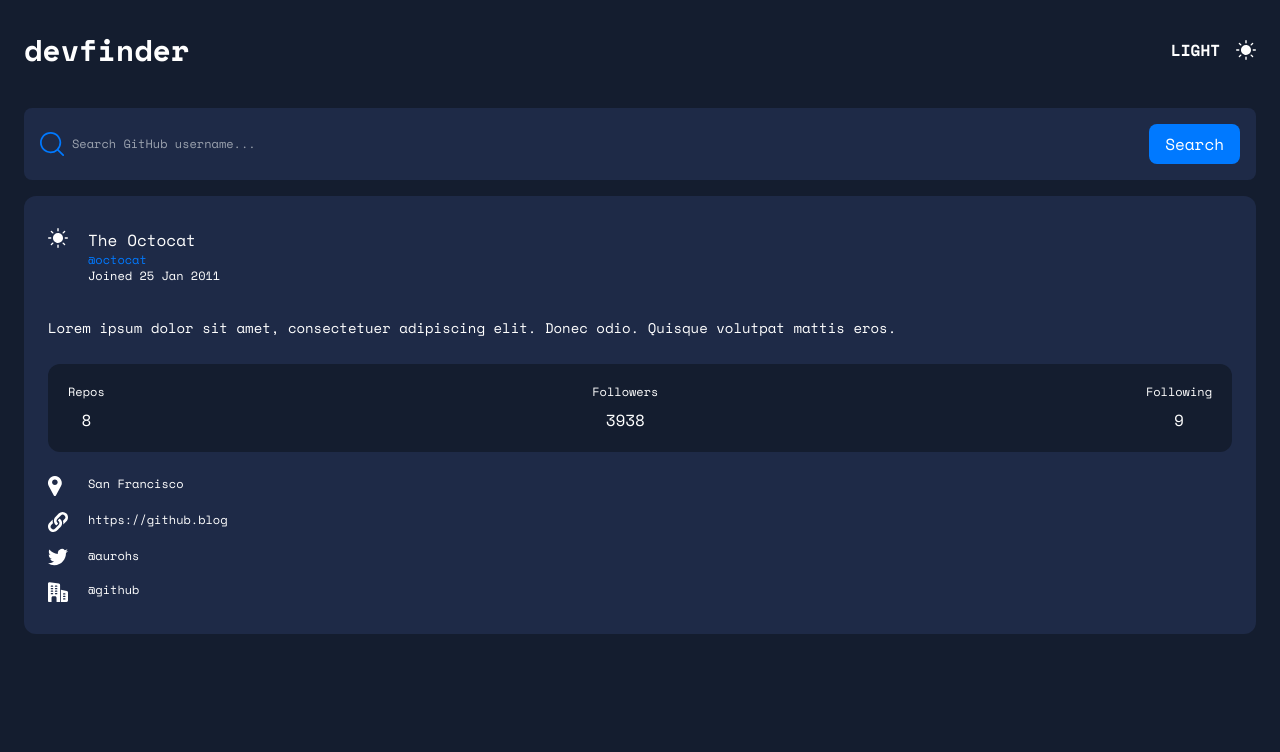
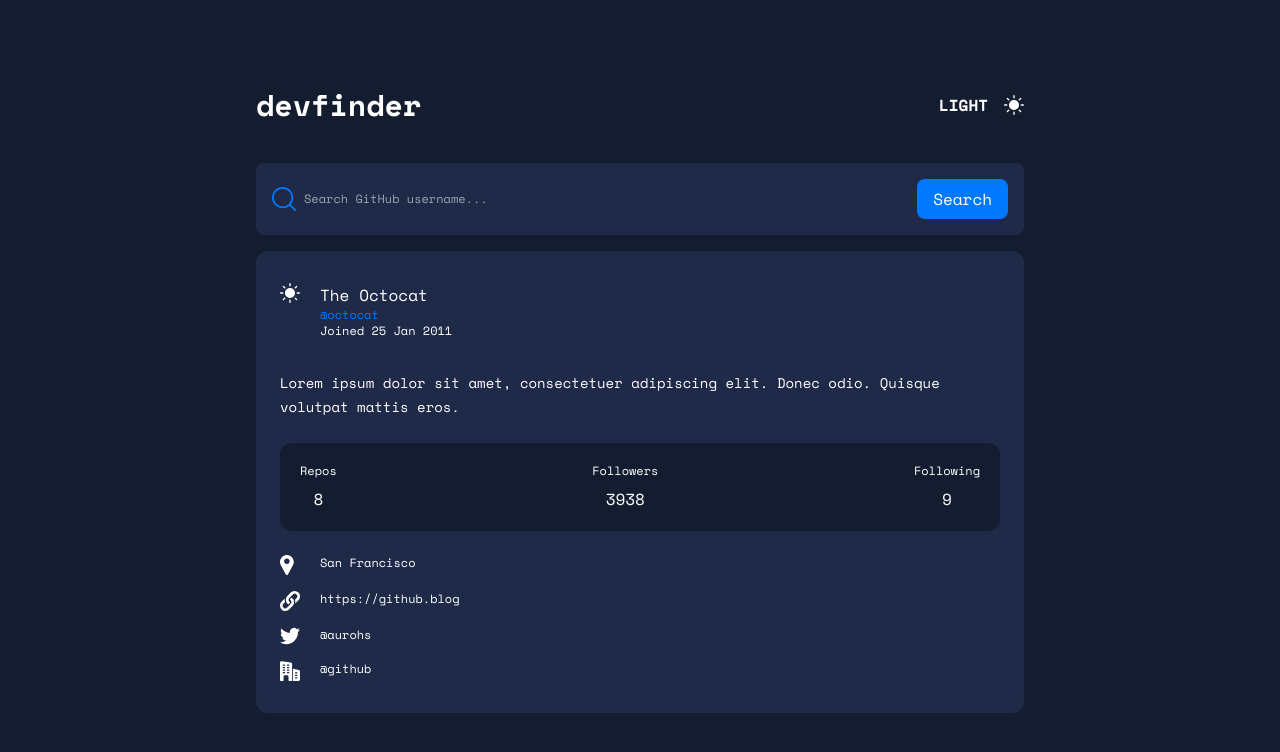
Before and after one commit to MadeByJax/github-user-search, a React (Vite) app: page / in a window 1280 px wide. Shown: the top 752 px of the page. Built offline with nearby package versions, Linux system fonts and the light colour scheme.

Commit message:
Modified styling

```diff
--- a/src/App.jsx
+++ b/src/App.jsx
@@ -5,10 +5,12 @@
 
 function App() {
   return (
-    <div className="mx-auto px-6 py-8">
-      <Header />
-      <Search />
-      <Card />
+    <div className="flex items-center justify-center md:h-screen px-6 py-8">
+      <div className="flex flex-col max-w-3xl">
+        <Header />
+        <Search />
+        <Card />
+      </div>
     </div>
   );
 }
```
